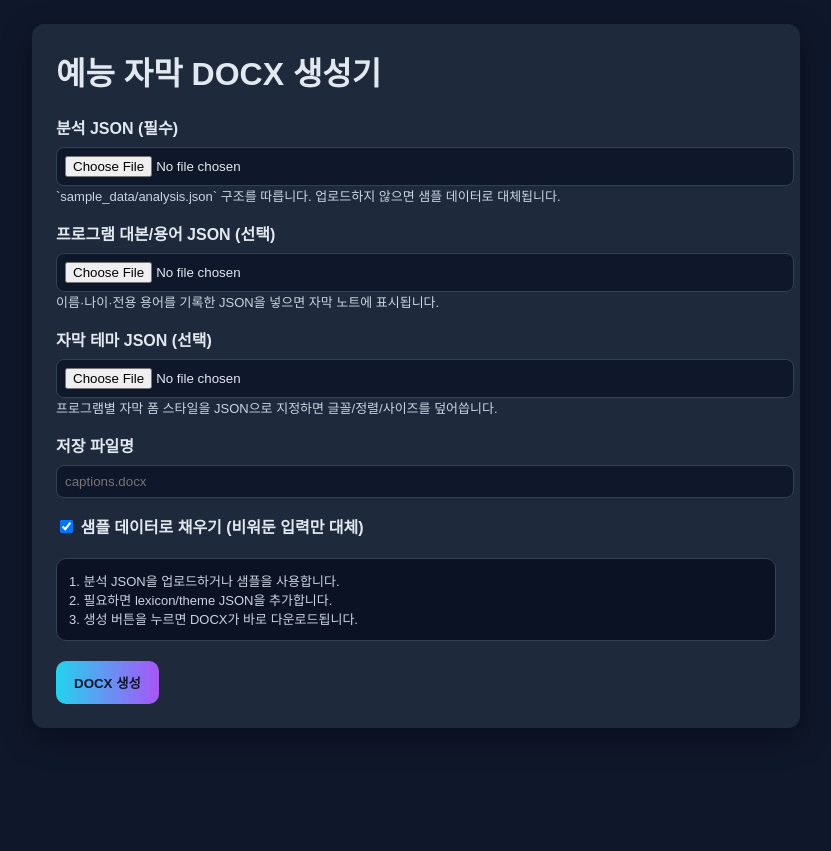
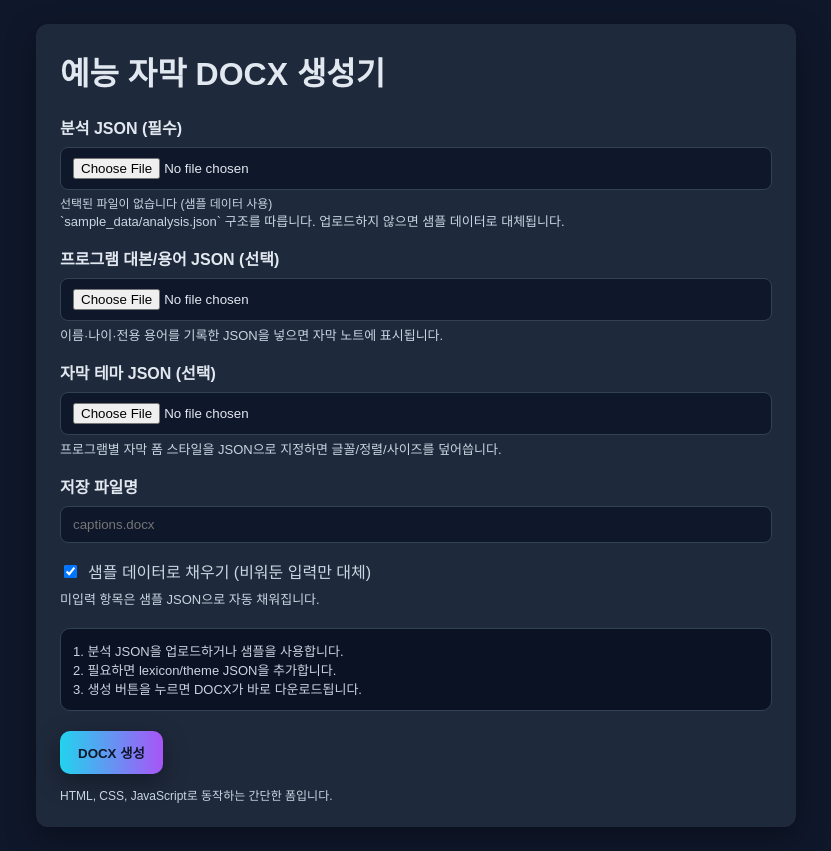
Before and after one commit to nark1234/asdf, a Flask app: page / in a window 1280 px wide. Shown: the whole page, without its empty margins (224-1055 px from the left). Before the commit the page ends 728 px from the top, so only its background shows below. Run offline with Flask 3, Linux system fonts and the light colour scheme.

Commit message:
Add static CSS/JS for Flask web form

```diff
--- /dev/null
+++ b/static/app.js
@@ -0,0 +1,26 @@
+(function () {
+  const sampleCheckbox = document.querySelector('input[name="use_sample"]');
+  const sampleNote = document.querySelector('.sample-note');
+  const fileInputs = document.querySelectorAll('input[type="file"]');
+
+  function toggleSampleNote() {
+    if (!sampleNote) return;
+    sampleNote.style.display = sampleCheckbox?.checked ? 'block' : 'none';
+  }
+
+  function updateFileSummary(input) {
+    const summary = input.parentElement.querySelector('.file-summary');
+    if (!summary) return;
+    summary.textContent = input.files?.length
+      ? `${input.files[0].name} 업로드됨`
+      : '선택된 파일이 없습니다 (샘플 데이터 사용)';
+  }
+
+  toggleSampleNote();
+  sampleCheckbox?.addEventListener('change', toggleSampleNote);
+
+  fileInputs.forEach((input) => {
+    updateFileSummary(input);
+    input.addEventListener('change', () => updateFileSummary(input));
+  });
+})();
--- /dev/null
+++ b/static/style.css
@@ -0,0 +1,133 @@
+:root {
+  --bg: #0f172a;
+  --panel: #1e293b;
+  --border: #334155;
+  --text: #e2e8f0;
+  --muted: #cbd5e1;
+  --accent1: #22d3ee;
+  --accent2: #a855f7;
+  --shadow: rgba(0, 0, 0, 0.35);
+}
+
+* {
+  box-sizing: border-box;
+}
+
+body {
+  font-family: 'Noto Sans KR', Arial, sans-serif;
+  margin: 0;
+  padding: 24px;
+  background: var(--bg);
+  color: var(--text);
+}
+
+.card {
+  max-width: 760px;
+  margin: 0 auto;
+  background: var(--panel);
+  padding: 24px;
+  border-radius: 12px;
+  box-shadow: 0 10px 30px var(--shadow);
+}
+
+h1 {
+  margin-top: 0;
+}
+
+label {
+  display: block;
+  margin-top: 16px;
+  font-weight: 700;
+}
+
+input[type="file"],
+input[type="text"] {
+  width: 100%;
+  margin-top: 8px;
+  padding: 10px 12px;
+  border-radius: 8px;
+  border: 1px solid var(--border);
+  background: var(--bg);
+  color: var(--text);
+}
+
+.hint {
+  font-size: 13px;
+  color: var(--muted);
+}
+
+.checkbox {
+  margin-top: 16px;
+  display: flex;
+  gap: 8px;
+  align-items: center;
+  color: var(--muted);
+}
+
+button[type="submit"] {
+  margin-top: 20px;
+  padding: 12px 18px;
+  border: none;
+  border-radius: 10px;
+  background: linear-gradient(90deg, var(--accent1), var(--accent2));
+  color: #0f172a;
+  font-weight: 800;
+  cursor: pointer;
+  transition: transform 0.05s ease, box-shadow 0.2s ease;
+  box-shadow: 0 8px 24px var(--shadow);
+}
+
+button[type="submit"]:hover {
+  transform: translateY(-1px);
+  box-shadow: 0 12px 28px var(--shadow);
+}
+
+button[type="submit"]:active {
+  transform: translateY(0px) scale(0.99);
+}
+
+.flash {
+  background: #0ea5e9;
+  color: #0b1021;
+  padding: 10px 12px;
+  border-radius: 8px;
+  margin-bottom: 12px;
+  font-weight: 700;
+}
+
+.section {
+  margin-top: 20px;
+  padding: 12px;
+  background: #0b1223;
+  border-radius: 10px;
+  border: 1px solid var(--border);
+}
+
+.sample-note {
+  margin-top: 6px;
+  font-size: 13px;
+  color: var(--muted);
+  display: none;
+}
+
+.file-summary {
+  margin-top: 4px;
+  font-size: 12px;
+  color: var(--muted);
+}
+
+.footer {
+  margin-top: 12px;
+  font-size: 12px;
+  color: var(--muted);
+}
+
+@media (max-width: 640px) {
+  body {
+    padding: 16px;
+  }
+
+  .card {
+    padding: 18px;
+  }
+}
--- a/templates/index.html
+++ b/templates/index.html
@@ -3,18 +3,7 @@
 <head>
   <meta charset="utf-8" />
   <title>예능 자막 DOCX 생성기</title>
-  <style>
-    body { font-family: 'Noto Sans KR', Arial, sans-serif; margin: 0; padding: 24px; background: #0f172a; color: #e2e8f0; }
-    .card { max-width: 720px; margin: 0 auto; background: #1e293b; padding: 24px; border-radius: 12px; box-shadow: 0 10px 30px rgba(0,0,0,0.35); }
-    h1 { margin-top: 0; }
-    label { display: block; margin-top: 16px; font-weight: 600; }
-    input[type="file"], input[type="text"] { width: 100%; margin-top: 8px; padding: 8px; border-radius: 8px; border: 1px solid #334155; background: #0f172a; color: #e2e8f0; }
-    .hint { font-size: 13px; color: #cbd5e1; }
-    .checkbox { margin-top: 16px; }
-    button { margin-top: 20px; padding: 12px 18px; border: none; border-radius: 10px; background: linear-gradient(90deg, #22d3ee, #a855f7); color: #0f172a; font-weight: 700; cursor: pointer; }
-    .flash { background: #0ea5e9; color: #0b1021; padding: 10px 12px; border-radius: 8px; margin-bottom: 12px; }
-    .section { margin-top: 20px; padding: 12px; background: #0b1223; border-radius: 10px; border: 1px solid #334155; }
-  </style>
+  <link rel="stylesheet" href="{{ url_for('static', filename='style.css') }}" />
 </head>
 <body>
   <div class="card">
@@ -29,22 +18,27 @@
     <form action="{{ url_for('generate') }}" method="post" enctype="multipart/form-data">
       <label for="analysis">분석 JSON (필수)</label>
       <input type="file" name="analysis" accept="application/json" />
+      <div class="file-summary"></div>
       <div class="hint">`sample_data/analysis.json` 구조를 따릅니다. 업로드하지 않으면 샘플 데이터로 대체됩니다.</div>
 
       <label for="lexicon">프로그램 대본/용어 JSON (선택)</label>
       <input type="file" name="lexicon" accept="application/json" />
+      <div class="file-summary"></div>
       <div class="hint">이름·나이·전용 용어를 기록한 JSON을 넣으면 자막 노트에 표시됩니다.</div>
 
       <label for="theme">자막 테마 JSON (선택)</label>
       <input type="file" name="theme" accept="application/json" />
+      <div class="file-summary"></div>
       <div class="hint">프로그램별 자막 폼 스타일을 JSON으로 지정하면 글꼴/정렬/사이즈를 덮어씁니다.</div>
 
       <label for="filename">저장 파일명</label>
       <input type="text" name="filename" placeholder="captions.docx" />
 
       <div class="checkbox">
-        <label><input type="checkbox" name="use_sample" value="1" checked /> 샘플 데이터로 채우기 (비워둔 입력만 대체)</label>
+        <input type="checkbox" name="use_sample" value="1" checked />
+        <span>샘플 데이터로 채우기 (비워둔 입력만 대체)</span>
       </div>
+      <div class="sample-note">미입력 항목은 샘플 JSON으로 자동 채워집니다.</div>
 
       <div class="section">
         <div class="hint">1. 분석 JSON을 업로드하거나 샘플을 사용합니다.</div>
@@ -54,6 +48,8 @@
 
       <button type="submit">DOCX 생성</button>
     </form>
+    <div class="footer">HTML, CSS, JavaScript로 동작하는 간단한 폼입니다.</div>
   </div>
+  <script src="{{ url_for('static', filename='app.js') }}"></script>
 </body>
 </html>
```
Also changed, not shown: README.md.
